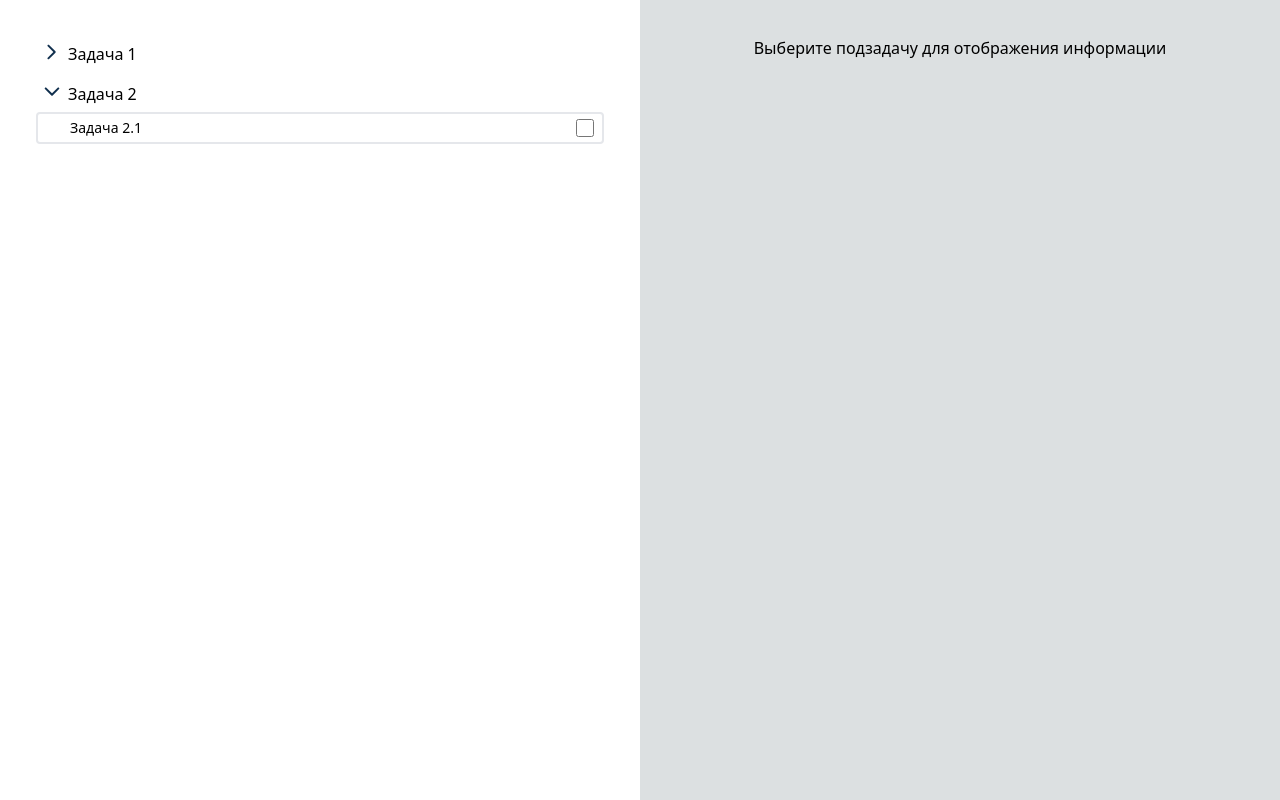
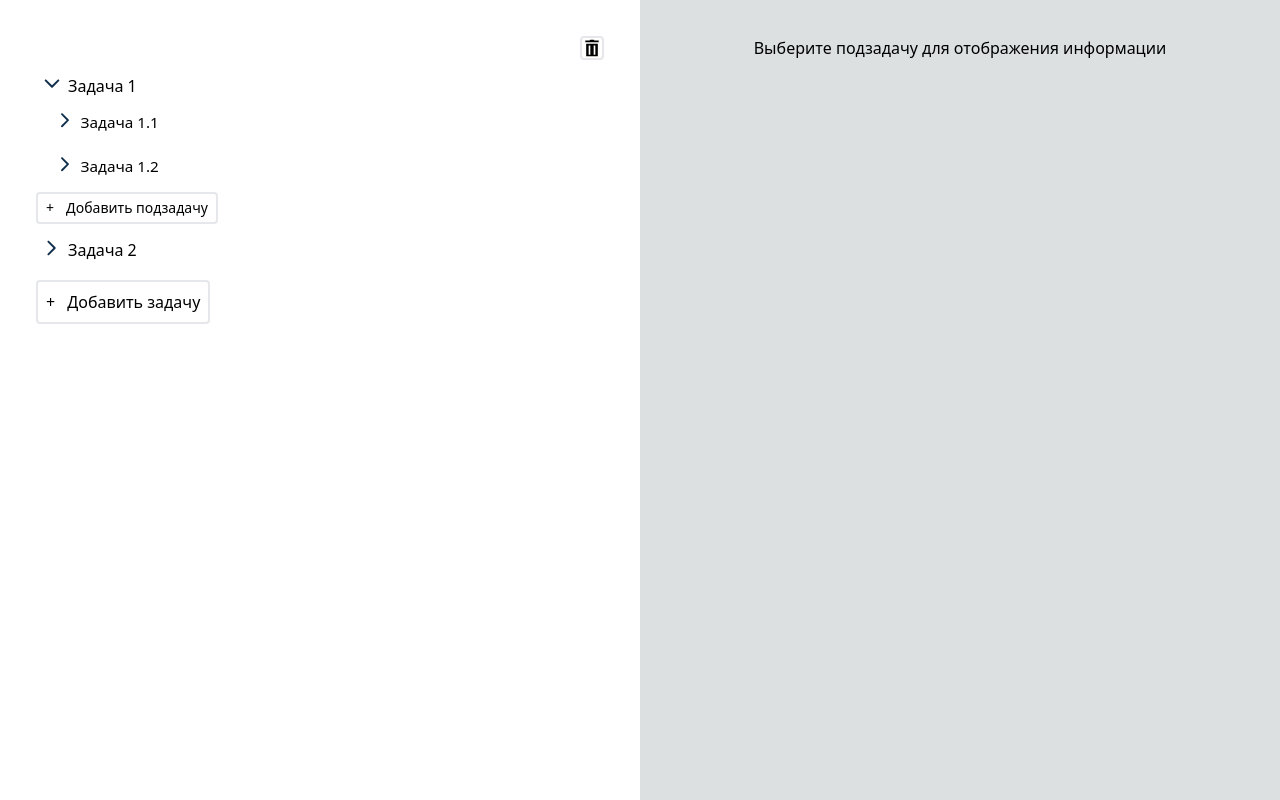
Before and after one commit to ConquestSucks/todoapp, a React (Create React App) app: page / in a window 1280 px wide. Both pictures are taken after a click on the icon 52 px from the left and 92 px from the top of the page. Built offline with nearby package versions, Linux system fonts and the light colour scheme.

Commit message:
refactored Task class and add recursion loop to generate tasks

```diff
--- a/src/components/Task.tsx
+++ b/src/components/Task.tsx
@@ -1,44 +1,59 @@
-import { Task, SubTask } from '../task'
+import Task from '../task'
 import { ReactComponent as Arrow } from '../media/arrow.svg'
-import { useState } from 'react'
+import React, { useState } from 'react';
 
 interface TaskComponentProps {
     task: Task;
-    onSelectSubTask: (subTask: SubTask) => void;
+    onSelectTask: (task: Task) => void;
 }
 
-export default function TaskComponent({ task, onSelectSubTask }: TaskComponentProps) {
-    const [showSubTasks, setShowSubTasks] = useState<boolean>(false)
+const TaskComponent: React.FC<TaskComponentProps> = ({ task, onSelectTask }) => {
+    const [isExpanded, setIsExpanded] = useState<boolean>(false)
 
-    const toggleSubTasks = () => {
-        setShowSubTasks(prevState => !prevState )
-    }
+    const toggleExpand = () => setIsExpanded(!isExpanded)
 
     const displaySubTasks = task.childs.map((t) => (
         <div
-            className='flex gap-2 py-1 px-2 justify-between items-center border-2 rounded hover:border-black hover: duration-300'
-            onClick={() => onSelectSubTask(t)}
+            className='flex gap-2 py-1 px-2 justify-between items-center border-2 rounded hover:border-black hover:duration-300 active:bg-slate-300'
+            onClick={() => onSelectTask(t)}
         >
-            <span key={t.id} className='text-sm min-w-89.5 pl-6'>
+            <span key={t.id} className='min-w-89.5 pl-6'>
                 {t.name}
             </span>
             <input type='checkbox' className='w-4.5 h-4.5'></input>
         </div>
     ))
+
     return (
-        <div className='flex flex-col min-w-full min-h-10 max-w-fit text-left hover:bg-lb hover:duration-500 duration-500 rounded'>
-            <div className='flex gap-2 p-2'>
+        <div className='flex flex-col min-w-full min-h-10 max-w-fit text-left hover:bg-lb hover:duration-500 duration-500 rounded select-none'>
+            <div
+                className='flex gap-2 p-2 cursor-pointer'
+            >
                 <Arrow
-                    className={`w-4 h-4 transform ${showSubTasks ? 'rotate-90' : ''} duration-300`}
-                    onClick={toggleSubTasks}
+                    className={`w-4 h-4 transform ${isExpanded ? 'rotate-90' : ''} duration-300`}
+                    onClick={toggleExpand}
                 />
                 <span className='text-base leading-5 font-medium'>{task.name}</span>
             </div>
-            {showSubTasks && (
-                <div>
-                    {displaySubTasks}
+            {isExpanded && (
+                <div className='flex flex-col text-sm gap-1'>
+                    {task.childs.map((st) => (
+                        <div className='scale-95'>
+                            <TaskComponent
+                                key={st.id}
+                                task={st}
+                                onSelectTask={onSelectTask}
+                            />
+                        </div>
+                    ))}
+                    <div className='flex w-fit gap-3 border-2 py-1 px-2 rounded box-border cursor-pointer active:bg-lb hover:border-black'>
+                        <span>+</span>
+                        <span className='font-medium'>Добавить подзадачу</span>
+                    </div>
                 </div>
             )}
         </div>
     )
-}
+};
+
+export default TaskComponent;
--- a/src/pages/MainPage.tsx
+++ b/src/pages/MainPage.tsx
@@ -1,34 +1,76 @@
-import TaskItem from '../components/Task';
-import { SubTask } from '../task'
+import TaskComponent from '../components/Task';
+import Task from '../task'
 import { taskStore } from "../task.store"
 import { useState } from 'react'
+import { ReactComponent as Trash } from '../media/trash.svg'
 
 export default function MainPage() {
-    const [selectedSubTask, setSelectedSubTask] = useState<SubTask | null>(null);
+    const [selectedTask, setSelectedTask] = useState<Task | null>(null);
+    const [isPopupOpen, setIsPopUpOpen] = useState<boolean>(false);
+
+    const openPopup = () => setIsPopUpOpen(true)
+    const closePopup = () => setIsPopUpOpen(false)
+
     const tasks = taskStore.getTasks
 
     const displayTasks = tasks.map((t) => (
-      <TaskItem
+      <TaskComponent
         key={t.id}
         task={t}
-        onSelectSubTask={setSelectedSubTask}
+        onSelectTask={setSelectedTask}
       />
     ));
 
     return (
         <div className='grid grid-cols-2 grid-rows-1 font-rubik'>
-            <div className='p-9'>
+            <div className='p-9 flex flex-col gap-2'>
+                <div
+                    className='flex justify-end'
+                    onClick={openPopup}
+                >
+                    <Trash
+                        className='border-2 rounded cursor-pointer'
+                    />
+
+                </div>
                 {displayTasks}
+                <div className='p-2 flex items-center gap-3 w-fit border-2 rounded font-medium box-border cursor-pointer active:bg-lb hover:border-black'>
+                    <span>+</span>
+                    <span>Добавить задачу</span>
+                </div>
             </div>
+            {isPopupOpen && (
+                <div className="absolute h-full w-full flex items-center justify-center">
+                    <div className='flex flex-col items-start border-2 border-black rounded p-2 bg-lb gap-2'>
+                        <span
+                            className='hover:text-red-500 cursor-pointer hover:duration-300 duration-300'
+                            onClick={() => {
+                                taskStore.deleteAllTasks()
+                                closePopup()
+                            }}
+                        >
+                            Удалить все
+                        </span>
+                        <span
+                            className='hover:text-orange-400 cursor-pointer hover:duration-300 duration-300'
+                        >
+                            Удалить выбранное
+                        </span>
+                        <span className='hover:text-grey cursor-pointer hover:duration-300 duration-300' onClick={closePopup}>Закрыть</span>
+                    </div>
+                </div>
+            )}
             <div className='min-w-half min-h-screen bg-grey'>
                 <div className='p-9'>
-                    {selectedSubTask ? (
+                    {selectedTask ? (
                         <div className='w-fit flex flex-col items-start	text-lg font-normal gap-5'>
-                            <span>{selectedSubTask.name}</span>
-                            <span>{selectedSubTask.description}</span>
+                            <span>{selectedTask.name}</span>
+                            <span>{selectedTask.description}</span>
                         </div>
                     ) : (
-                        <span>Выберите подзадачу для отображения информации</span>
+                        <span>Выберите подзадачу для отображения информации
+                            {selectedTask}
+                        </span>
                     )}
                 </div>
             </div>
--- a/src/task.store.ts
+++ b/src/task.store.ts
@@ -1,19 +1,26 @@
 import { makeAutoObservable } from 'mobx'
-import { Task, SubTask } from './task'
+import Task from './task'
 
 class TaskStore {
     tasks : Array<Task>
     constructor() {
         this.tasks = [
-            new Task({ id: 0, name: 'Задача 1', description: 'Текст 1',
-                childs:
-                [ new SubTask({ id: 1, name: 'Задача 1.1', description:'Текст 1.1'}) ],
-                selected: false }
+            new Task(0, 'Задача 1', 'Текст 1',
+
+                [
+                    new Task(1,'Задача 1.1','Текст 1.1',
+                        [
+                            new Task(5,'Задача 1.1.1','Текст 1.1.1',
+
+                            ),
+                        ]
+                    ),
+                    new Task(2,'Задача 1.2', 'Текст 1.2') ],
             ),
-            new Task({ id: 1, name: 'Задача 2', description: 'Текст 2',
-                childs:
-                [ new SubTask({ id: 1, name: 'Задача 2.1', description:'Текст 2.1'}) ],
-                selected: false }),
+            new Task(3, 'Задача 2', 'Текст 2',
+
+                [ new Task(4,'Задача 2.2', 'Текст 2.2') ],
+            ),
         ]
         makeAutoObservable(this)
     }
@@ -26,6 +33,14 @@ class TaskStore {
     get getTasks() {
         return this.tasks
     }
+
+    deleteAllTasks = () => {
+        this.tasks = []
+    }
+
+    /* deleteSelectedTasks = () => {
+        this.tasks.filter((t) => t.)
+    } */
 }
 
 export const taskStore = new TaskStore()
--- a/src/task.ts
+++ b/src/task.ts
@@ -1,19 +1,23 @@
 /* import { makeAutoObservable, observable } from 'mobx' */
 
-interface SubTaskProps {
+/* interface SubTaskProps {
     id: number;
     name: string;
     description : string;
     selected?: boolean;
-}
+} */
 
-interface TaskProps extends SubTaskProps{
-    revealed?: boolean;
-    childs?: SubTask[]
-}
+/* interface TaskProps{
+    id: number;
+    name: string;
+    description: string;
+    selected: boolean;
+    revealed: boolean;
+    childs: Task[];
+} */
 
 
-export class SubTask {
+/* export class SubTask {
     id : number;
     name : string;
     description : string;
@@ -26,19 +30,21 @@ export class SubTask {
         this.selected = selected
     }
 }
-
-export class Task {
+ */
+export default class Task {
     id: number;
     name: string;
     description: string;
+    selected: boolean;
     revealed: boolean;
-    childs: SubTask[];
+    childs: Task[];
 
-    constructor({ id, name, description, childs = [], revealed = false} : TaskProps) {
+    constructor(id: number, name: string, description: string, childs: Task[] = []) {
         this.id = id;
         this.name = name;
         this.description = description;
-        this.revealed = revealed;
+        this.selected = false;
+        this.revealed = false;
         this.childs = childs
     }
 
@@ -46,7 +52,7 @@ export class Task {
         this.childs.push({ subTask: subTask, selected: false })
     } */
 
-    /* deleteSubTask = (id : Number) => {
-        this._childs
-    } */
+    deleteSubTask = (id : number) => {
+        this.childs.filter((st) => st.id !== id)
+    }
 }
```
Also changed, not shown: src/media/trash.svg (added).
